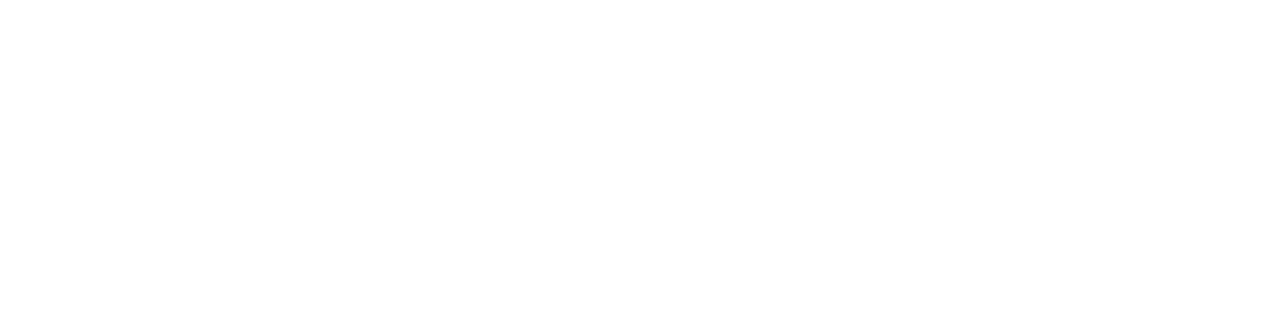
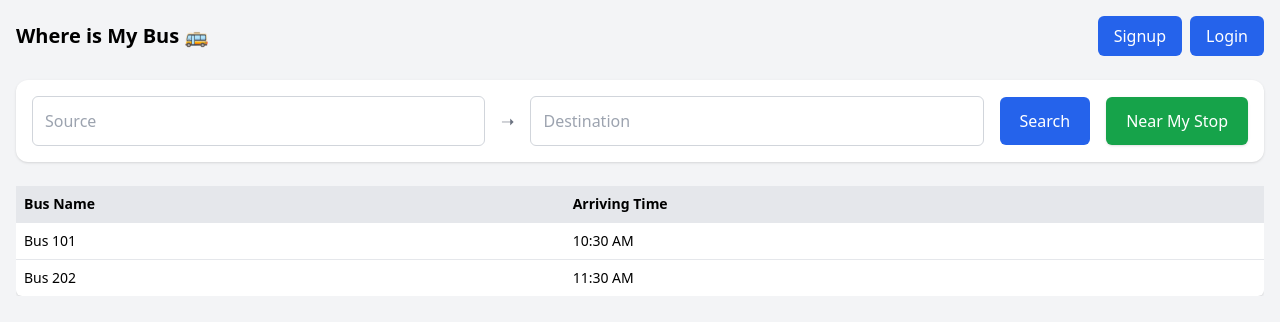
Before and after one commit to Abjithbk/where-is-my-bus, a React (Create React App) app: page /Home in a window 1280 px wide. Before the commit this address had no page. Shown: the top 322 px of the page. Built offline with nearby package versions, Linux system fonts and the light colour scheme.

Commit message:
Added signup,login and user home page

```diff
--- a/src/App.js
+++ b/src/App.js
@@ -1,5 +1,7 @@
+import Login from "./components/Login";
 import Signup from "./components/Signup";
 import {BrowserRouter as Router,Routes,Route} from 'react-router-dom'
+import UserHome from "./components/UserHome";
 
 function App() {
   return (
@@ -7,6 +9,8 @@ function App() {
     <Router basename="/">
       <Routes>
         <Route path="/Signup" element={ <Signup />} />
+        <Route path="/Login" element={ <Login />} />
+        <Route path="/Home" element={ <UserHome />} />
       </Routes>
 
     </Router>
--- a/src/components/Login.jsx
+++ b/src/components/Login.jsx
@@ -0,0 +1,77 @@
+import React from "react";
+
+const Login = () => {
+  return (
+    <div className="flex min-h-full flex-1 flex-col justify-center px-6 py-12 lg:px-8">
+      <div className="sm:mx-auto sm:w-full sm:max-w-sm">
+        <h2 className="mt-10 text-center text-2xl/9 font-bold tracking-tight text-gray-900">
+          Sign In to your account
+        </h2>
+      </div>
+
+      <div className="mt-10 sm:mx-auto sm:w-full sm:max-w-sm">
+        <form className="space-y-6">
+          {/* <div className="flex items-center justify-center gap-2 text-indigo-600 font-medium">
+              <div className="w-4 h-4 border-2 border-indigo-500 border-t-transparent rounded-full animate-spin"></div>
+              <span>Creating account...</span>
+            </div> */}
+
+          <div>
+            <label
+              htmlFor="email"
+              className="block text-sm/6 font-medium text-gray-900"
+            >
+              Email address
+            </label>
+            <div className="mt-2">
+              <input
+                id="email"
+                name="email"
+                type="email"
+                required
+                autoComplete="email"
+                className="block w-full rounded-md border bg-white px-3 py-1.5 text-base text-gray-900 outline-1 -outline-offset-1 outline-gray-300 placeholder:text-gray-400 focus:outline-2 focus:-outline-offset-2 focus:outline-indigo-600 sm:text-sm/6"
+              />
+            </div>
+          </div>
+
+          <div>
+            <label
+              htmlFor="password"
+              className="block text-sm/6 font-medium text-gray-900"
+            >
+              password
+            </label>
+            <div className="mt-2">
+              <input
+                id="password"
+                name="password"
+                type="password"
+                required
+                autoComplete="password"
+                className="block w-full rounded-md border bg-white px-3 py-1.5 text-base text-gray-900 outline-1 -outline-offset-1 outline-gray-300 placeholder:text-gray-400 focus:outline-2 focus:-outline-offset-2 focus:outline-indigo-600 sm:text-sm/6"
+              />
+            </div>
+          </div>
+          <div>
+            <button
+              type="submit"
+              className="flex w-full justify-center rounded-md px-3 py-1.5 text-sm font-semibold bg-blue-500 text-white shadow-sm "
+            >
+              Login
+            </button>
+          </div>
+        </form>
+
+        <p className="mt-10 text-center text-sm/6 text-gray-500">
+          New member?{" "}
+          <span className="font-semibold text-indigo-600 hover:text-indigo-500 cursor-pointer">
+            Signup
+          </span>
+        </p>
+      </div>
+    </div>
+  );
+};
+
+export default Login;
--- a/src/components/Signup.jsx
+++ b/src/components/Signup.jsx
@@ -164,7 +164,7 @@ const Signup = () => {
             <div>
               <button
                 type="submit"
-                 className="flex w-full justify-center rounded-md px-3 py-1.5 text-sm font-semibold text-white shadow-sm "
+                 className="flex w-full justify-center rounded-md px-3 py-1.5 text-sm font-semibold bg-blue-500 text-white shadow-sm "
               >
               Signup
               </button>
--- /dev/null
+++ b/src/components/TicketBook.jsx
@@ -0,0 +1,11 @@
+import React from 'react'
+
+const TicketBook = () => {
+  return (
+    <div>
+
+    </div>
+  )
+}
+
+export default TicketBook
--- a/src/components/UserHome.jsx
+++ b/src/components/UserHome.jsx
@@ -0,0 +1,92 @@
+import React,{useState} from 'react'
+
+const UserHome = () => {
+  const [openMenu,setOpenMenu] = useState(null);
+  return (
+   <div className="min-h-screen bg-gray-100 p-4">
+
+      {/* Top Bar */}
+      <div className="flex justify-between items-center mb-6">
+        <h1 onClick={() => {
+          setOpenMenu(!openMenu)
+        }} className="text-xl font-bold cursor-pointer">Where is My Bus 🚌</h1>
+        {
+          openMenu && (
+          <div
+        className={`absolute left-0 mt-40 w-48 rounded-md shadow-lg bg-white ring-1 ring-black ring-opacity-5 transition-all duration-300 origin-top ${
+          openMenu ? 'scale-100 opacity-100' : 'scale-95 opacity-0 pointer-events-none'
+        }`}
+      >
+        <div className="py-1">
+          <p className="block px-4 py-2 text-sm text-gray-700 hover:bg-gray-100">
+            Book Ticket
+          </p>
+          <p className="block px-4 py-2 text-sm text-gray-700 hover:bg-gray-100">
+            Change Password
+          </p>
+          <p className="block px-4 py-2 text-sm text-gray-700 hover:bg-gray-100">
+            Logout
+          </p>
+        </div>
+      </div>
+          )
+        }
+        <div className="flex gap-2">
+          <button className="bg-blue-600 text-white px-4 py-2 rounded-md hover:bg-blue-700">
+            Signup
+          </button>
+          <button className="bg-blue-600 text-white px-4 py-2 rounded-md hover:bg-blue-700">
+            Login
+          </button>
+        </div>
+      </div>
+
+      {/* Source to Destination Search */}
+      <div className="bg-white p-4 rounded-xl shadow mb-6">
+        <div className="flex flex-col sm:flex-row gap-4 items-center">
+          <input
+            type="text"
+            placeholder="Source"
+            className="flex-1 p-3 border border-gray-300 rounded-md w-full"
+          />
+          <span className="text-gray-500 font-medium">➝</span>
+          <input
+            type="text"
+            placeholder="Destination"
+            className="flex-1 p-3 border border-gray-300 rounded-md w-full"
+          />
+          <button className="bg-blue-600 text-white px-5 py-3 rounded-md hover:bg-blue-700 w-full sm:w-auto">
+            Search
+          </button>
+          <button className="bg-green-600 text-white px-5 py-3 rounded-md shadow hover:bg-green-700 transition">
+            Near My Stop
+          </button>
+        </div>
+      </div>
+
+      {/* Table Placeholder (Bus List) */}
+      <div className="overflow-x-auto">
+        <table className="w-full bg-white shadow rounded-md text-left text-sm">
+          <thead className="bg-gray-200">
+            <tr>
+              <th className="p-2">Bus Name</th>
+              <th className="p-2">Arriving Time</th>
+            </tr>
+          </thead>
+          <tbody>
+            <tr className="border-t">
+              <td className="p-2">Bus 101</td>
+              <td className="p-2">10:30 AM</td>
+            </tr>
+            <tr className="border-t">
+              <td className="p-2">Bus 202</td>
+              <td className="p-2">11:30 AM</td>
+            </tr>
+          </tbody>
+        </table>
+      </div>
+    </div>
+  )
+}
+
+export default UserHome
```
